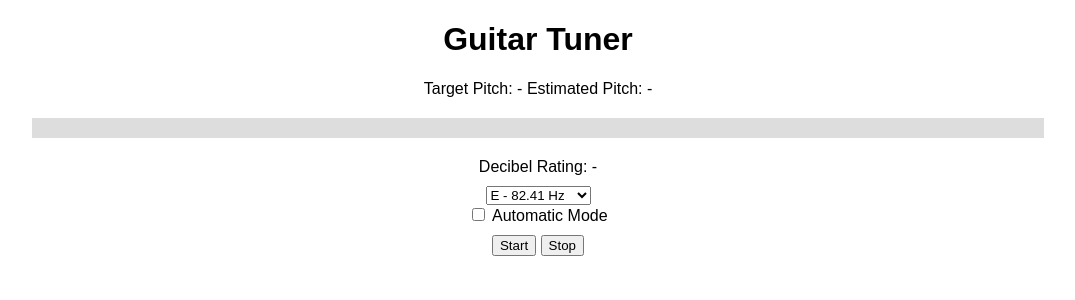
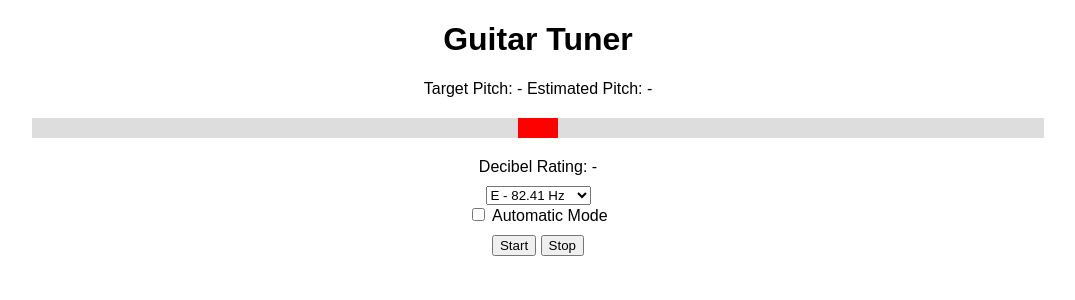
Before and after one commit to JohnathonCrowder/Guitar_tuner, a Flask app: page / in a window 1280 px wide. Shown: the top 300 px of the page, without its empty margins (102-1177 px from the left). Run offline with Flask 3, Linux system fonts and the light colour scheme.

Commit message:
Added Pitch Color Indicator
Added a color changing square to the slider. If the estimated hz is within 3hz of the target hz, the indicator turns green. If not it turns red. Essentially shows when the guitar hz is correct.

```diff
--- a/static/script.js
+++ b/static/script.js
@@ -5,9 +5,12 @@ $(document).ready(function() {
     var intervalId;
     var autoMode = false;
 
+    var $pitchSliderRectangle = $('<div>').attr('id', 'pitch-slider-rectangle').appendTo('#pitch-slider');
+
     function updatePitchLabels() {
         $('#target-pitch-label').text('Target Pitch: ' + targetPitch.toFixed(2) + ' Hz');
         $('#estimated-pitch-label').text('Estimated Pitch: ' + estimatedPitch.toFixed(2) + ' Hz');
+        updatePitchSliderRectangle();
     }
 
     function updatePitchSlider() {
@@ -15,7 +18,7 @@ $(document).ready(function() {
         var targetX = sliderWidth / 2;
         var estimatedX = (estimatedPitch - targetPitch + 500) / 1000 * sliderWidth;
 
-        $('#pitch-slider').empty();
+        $('#pitch-slider').children().not('#pitch-slider-rectangle').remove();
 
         if (isEstimating) {
             if (estimatedX < targetX) {
@@ -47,6 +50,17 @@ $(document).ready(function() {
             height: '100%',
             backgroundColor: 'black'
         }).appendTo('#pitch-slider');
+
+        updatePitchSliderRectangle();
+    }
+
+    function updatePitchSliderRectangle() {
+        var pitchDifference = Math.abs(estimatedPitch - targetPitch);
+        if (pitchDifference <= 3) {
+            $pitchSliderRectangle.css('background-color', 'green');
+        } else {
+            $pitchSliderRectangle.css('background-color', 'red');
+        }
     }
 
     function findClosestString(estimatedPitch) {
--- a/static/styles.css
+++ b/static/styles.css
@@ -22,3 +22,14 @@ body {
 select, button {
     margin-top: 10px;
 }
+
+#pitch-slider-rectangle {
+    position: absolute;
+    top: 0;
+    left: 50%;
+    transform: translateX(-50%);
+    width: 40px;
+    height: 100%;
+    background-color: red;
+    z-index: 1;
+}
```
